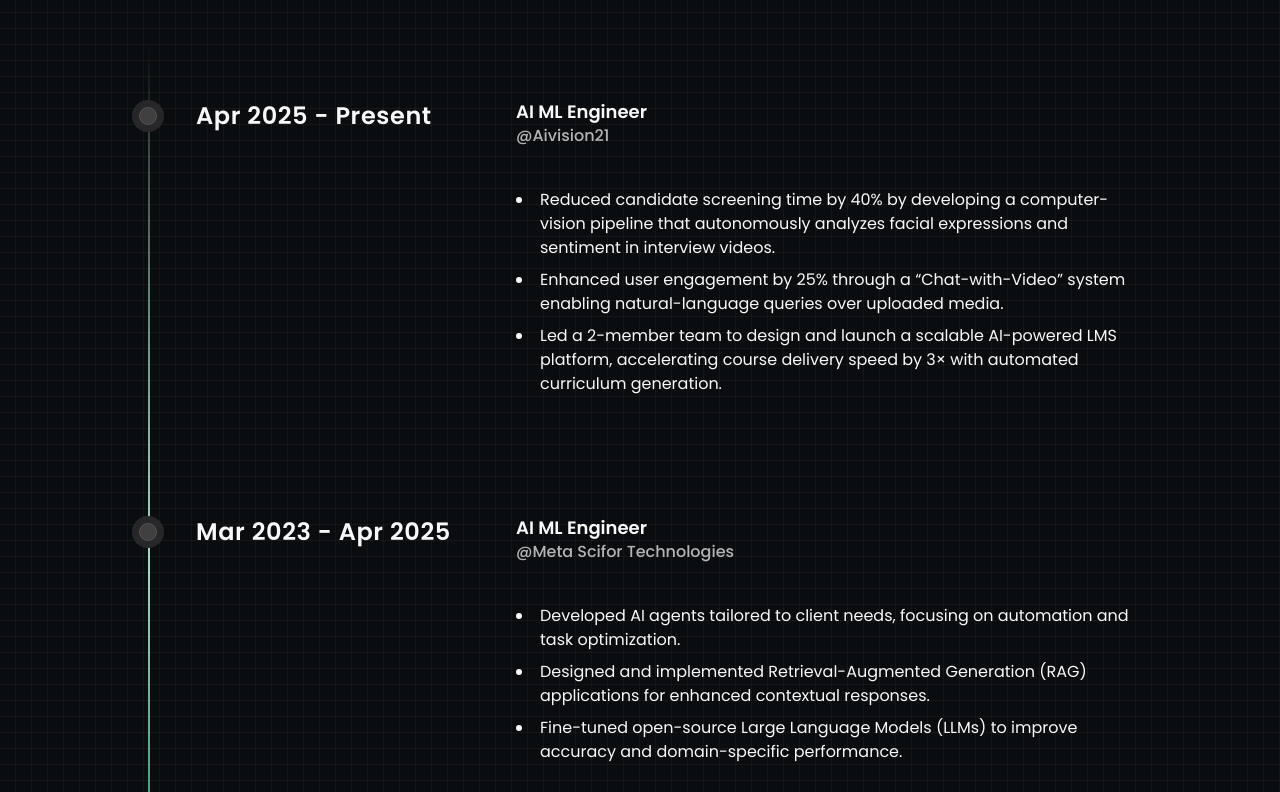
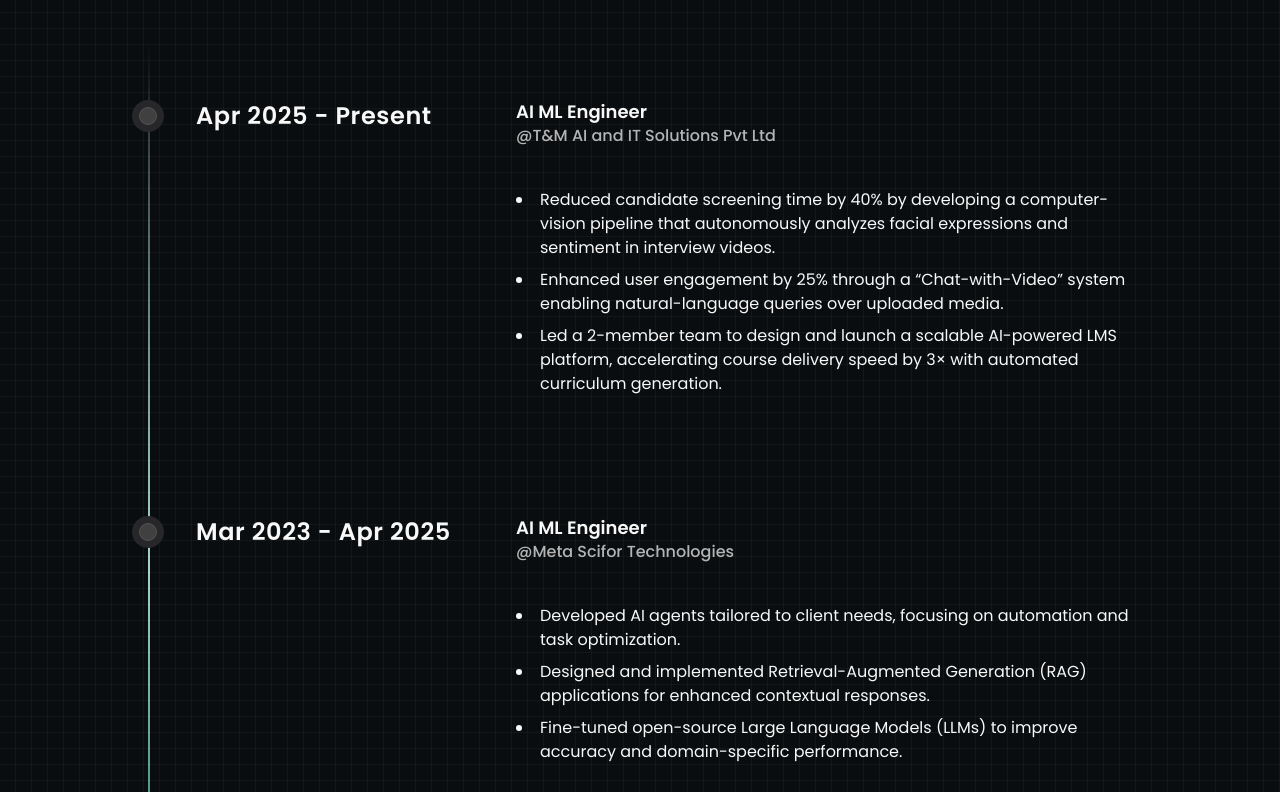
Before and after one commit to shivam92211/Portfolio, a Next.js app: page / in a window 1280 px wide. Shown: the part 1848-2640 px from the top of the page. Built offline with nearby package versions, Linux system fonts and the light colour scheme; what tailwindcss-debug-screens would draw is missing.

Commit message:
aivision21 to T&M Solutions

```diff
--- a/src/data/experiences.ts
+++ b/src/data/experiences.ts
@@ -3,7 +3,7 @@ import { IExperienceItem } from "@/types";
 const experiences: IExperienceItem[] = [
   {
     designation: "AI ML Engineer",
-    company: "Aivision21",
+    company: "T&M AI and IT Solutions Pvt Ltd",
     startDate: "Apr 2025",
     endDate: "",
     isCurrentJob: true,
```
